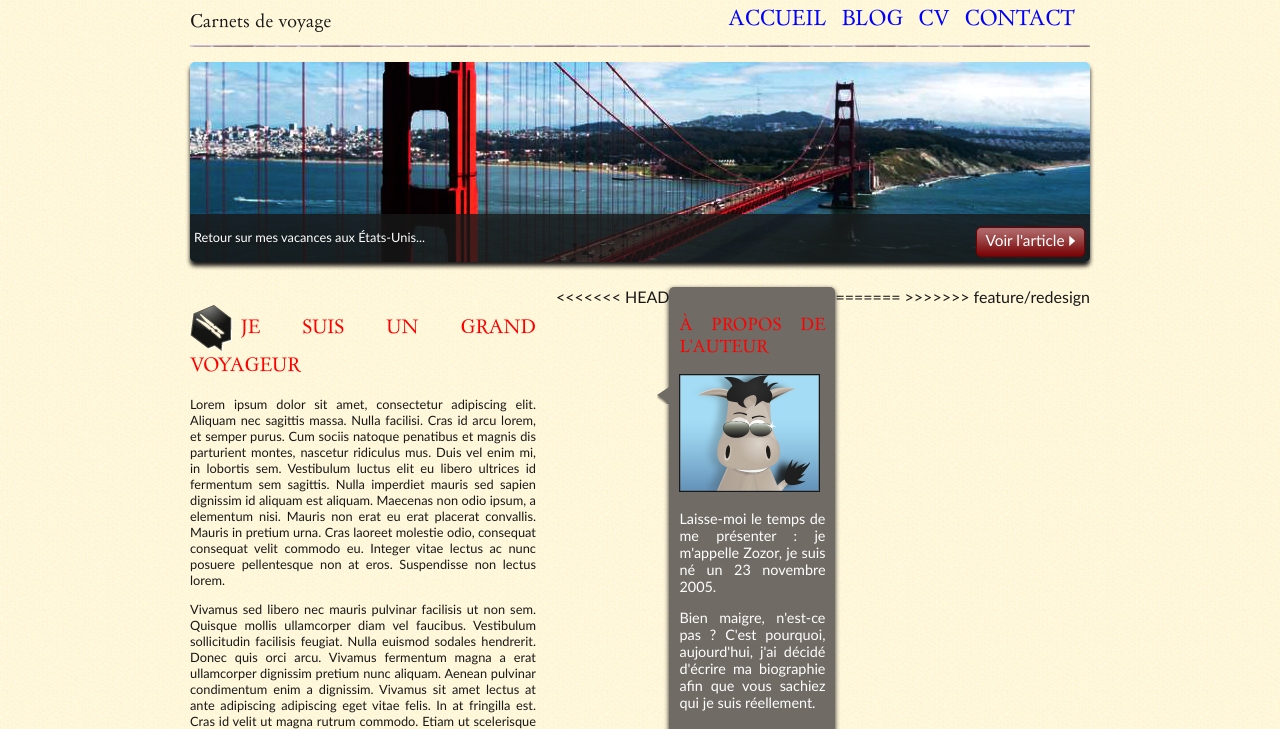
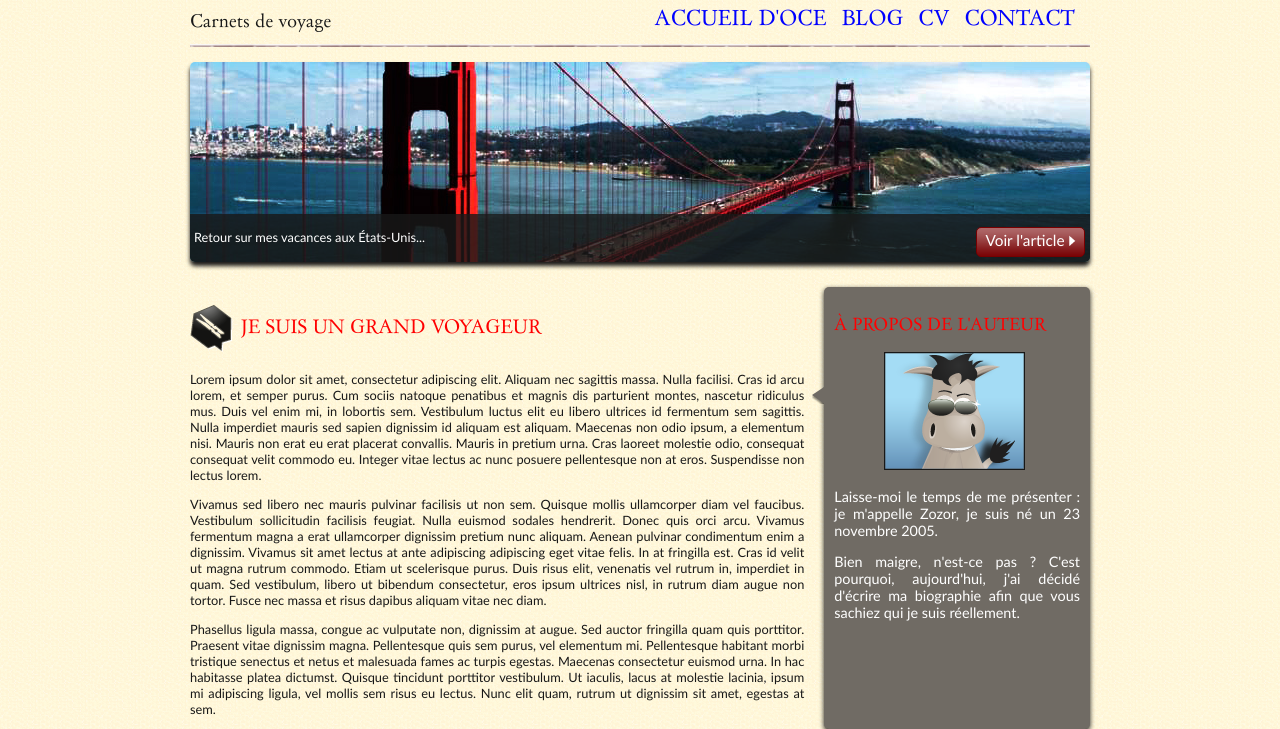
Before and after one commit to OceaneCharlesHelene/repo_1_2A1, a plain HTML site: page index.html in a window 1280 px wide. Shown: the part 71-800 px from the top of the page. Drawn offline with Linux system fonts and the light colour scheme.

Commit message:
add oce acceuil

```diff
--- a/index.html
+++ b/index.html
@@ -19,7 +19,7 @@
 
                 <nav>
                     <ul>
-                        <li><a href="#">Accueil</a></li>
+                        <li><a href="#">Accueil d'oce</a></li>
                         <li><a href="#">Blog</a></li>
                         <li><a href="#">CV</a></li>
                         <li><a href="#">Contact</a></li>
@@ -41,7 +41,6 @@
                     <p>Vivamus sed libero nec mauris pulvinar facilisis ut non sem. Quisque mollis ullamcorper diam vel faucibus. Vestibulum sollicitudin facilisis feugiat. Nulla euismod sodales hendrerit. Donec quis orci arcu. Vivamus fermentum magna a erat ullamcorper dignissim pretium nunc aliquam. Aenean pulvinar condimentum enim a dignissim. Vivamus sit amet lectus at ante adipiscing adipiscing eget vitae felis. In at fringilla est. Cras id velit ut magna rutrum commodo. Etiam ut scelerisque purus. Duis risus elit, venenatis vel rutrum in, imperdiet in quam. Sed vestibulum, libero ut bibendum consectetur, eros ipsum ultrices nisl, in rutrum diam augue non tortor. Fusce nec massa et risus dapibus aliquam vitae nec diam.</p>
                     <p>Phasellus ligula massa, congue ac vulputate non, dignissim at augue. Sed auctor fringilla quam quis porttitor. Praesent vitae dignissim magna. Pellentesque quis sem purus, vel elementum mi. Pellentesque habitant morbi tristique senectus et netus et malesuada fames ac turpis egestas. Maecenas consectetur euismod urna. In hac habitasse platea dictumst. Quisque tincidunt porttitor vestibulum. Ut iaculis, lacus at molestie lacinia, ipsum mi adipiscing ligula, vel mollis sem risus eu lectus. Nunc elit quam, rutrum ut dignissim sit amet, egestas at sem.</p>
                 </article>
-<<<<<<< HEAD
                 <aside>
                     <h1>À propos de l'auteur</h1>
                     <img src="images/bulle.png" alt="" id="fleche_bulle" />
@@ -49,9 +48,6 @@
                     <p>Laisse-moi le temps de me présenter&nbsp;: je m'appelle Zozor, je suis né un 23 novembre 2005.</p>
                     <p>Bien maigre, n'est-ce pas ? C'est pourquoi, aujourd'hui, j'ai décidé d'écrire ma biographie afin que vous sachiez qui je suis réellement.</p>
                 </aside>
-=======
-
->>>>>>> feature/redesign
             </section>
 
             <footer>
```
